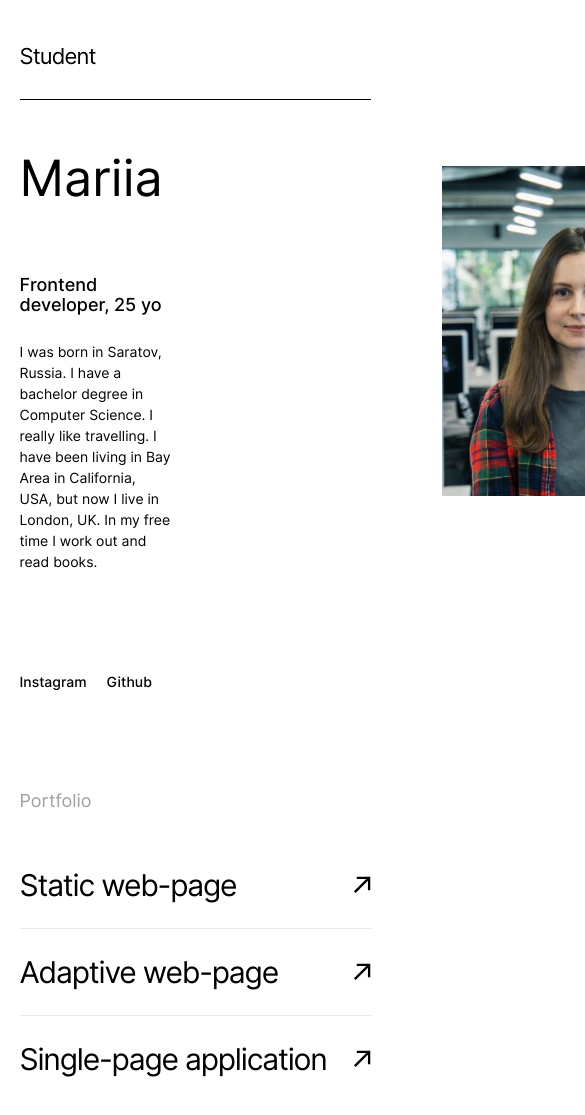
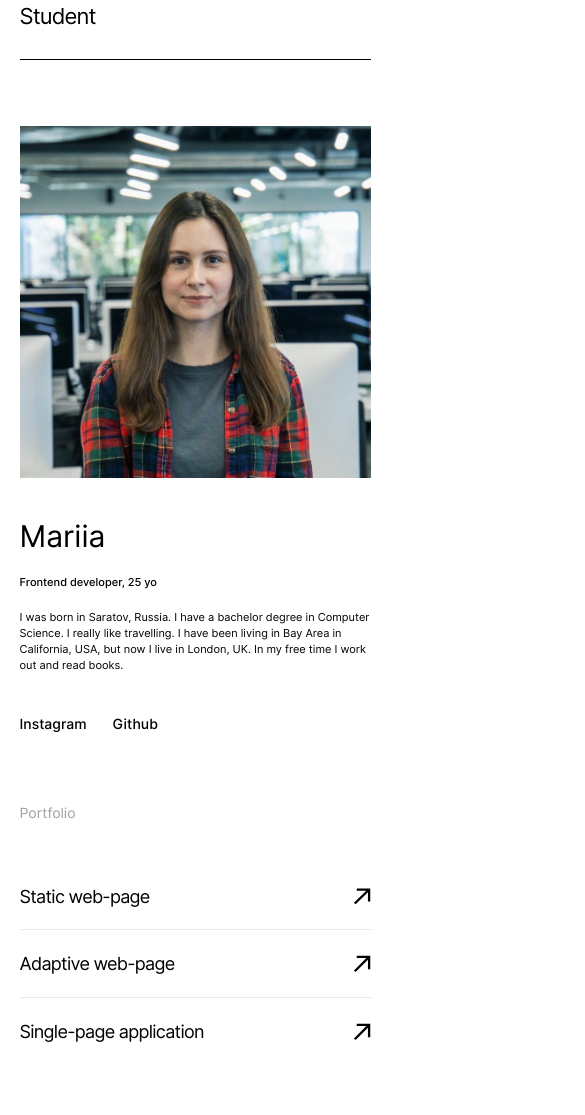
Before and after one commit to MSLP/movies-explorer-frontend, a React app: page / in a window 390 px wide. Shown: the part 1953-3068 px from the top of the page, 585 px wide, since content can reach past the window. Built offline with nearby package versions, Linux system fonts and the light colour scheme.

Commit message:
add adaptive for Student

```diff
--- a/src/components/Student/Student.css
+++ b/src/components/Student/Student.css
@@ -10,11 +10,12 @@
 }
 
 .student__name {
+  margin: 0;
   font-size: 50px;
   font-weight: 400;
   line-height: 1.15;
   letter-spacing: -4%;
-  padding-bottom: 18px;
+  padding: 66px 0 18px 0;
 }
 
 .student__description {
@@ -44,14 +45,14 @@
 
 .student__photo {
   width: 270px;
-  height: 330px;
+  height: 327px;
   object-fit: cover;
   padding: 66px 0 0 270px;
 }
 
 .student__portfolio {
   margin: 0;
-  padding: 100px 0 31px 0;
+  padding: 100px 0 30px 0;
   font-weight: 400;
   font-size: 18px;
   line-height: 1.1;
@@ -66,7 +67,7 @@
 
 .student__item {
   border-bottom: 1px solid #e8e8e8;
-  padding: 19px 0;
+  padding: 20px 0 19px 0;
 }
 
 .student__item:last-child {
@@ -84,3 +85,101 @@
   line-height: 1.6;
   letter-spacing: -0.04em;
 }
+
+@media (max-width: 1024px) {
+  .student__photo {
+    padding-left: 20%;
+  }
+}
+
+@media (max-width: 768px) {
+  .student {
+    padding: 90px 0;
+  }
+
+  .student__name {
+    font-size: 40px;
+    line-height: 1.0;
+    padding-bottom: 16px;
+  }
+
+  .student__description {
+    font-size: 12px;
+    line-height: 1.5;
+    padding-bottom: 20px;
+  }
+
+  .student__text {
+    font-size: 12px;
+    padding-bottom: 87px;
+  }
+
+  .student__photo {
+    width: 255px;
+    height: 307px;
+    padding-left: 50px;
+  }
+
+  .student__portfolio {
+    padding-top: 90px;
+  }
+
+  .student__link {
+    font-size: 28px;
+    line-height: 1.8;
+  }
+}
+
+@media (max-width: 600px) {
+  .student__photo {
+    width: 200px;
+    height: 250px;
+  }
+}
+
+@media (max-width: 425px) {
+  .student {
+    padding: 70px 0;
+  }
+
+  .student__container {
+    flex-direction: column-reverse;
+  }
+
+  .student__name {
+    font-size: 30px;
+    line-height: 1.2;
+    padding: 40px 0 20px 0;
+  }
+
+  .student__description {
+    font-size: 11px;
+  }
+
+  .student__text {
+    font-size: 11px;
+    line-height: 1.45;
+    padding-bottom: 40px;
+  }
+
+  .student__photo {
+    padding: 66px 0 0 0;
+    width: 100%;
+    height: 352px;
+  }
+
+  .student__social {
+    padding-right: 26px;
+  }
+
+  .student__portfolio {
+    padding: 70px 0 40px 0;
+    font-size: 14px;
+    line-height: 1.4;
+  }
+
+  .student__link {
+    font-size: 18px;
+    line-height: 1.55;
+  }
+}
```
